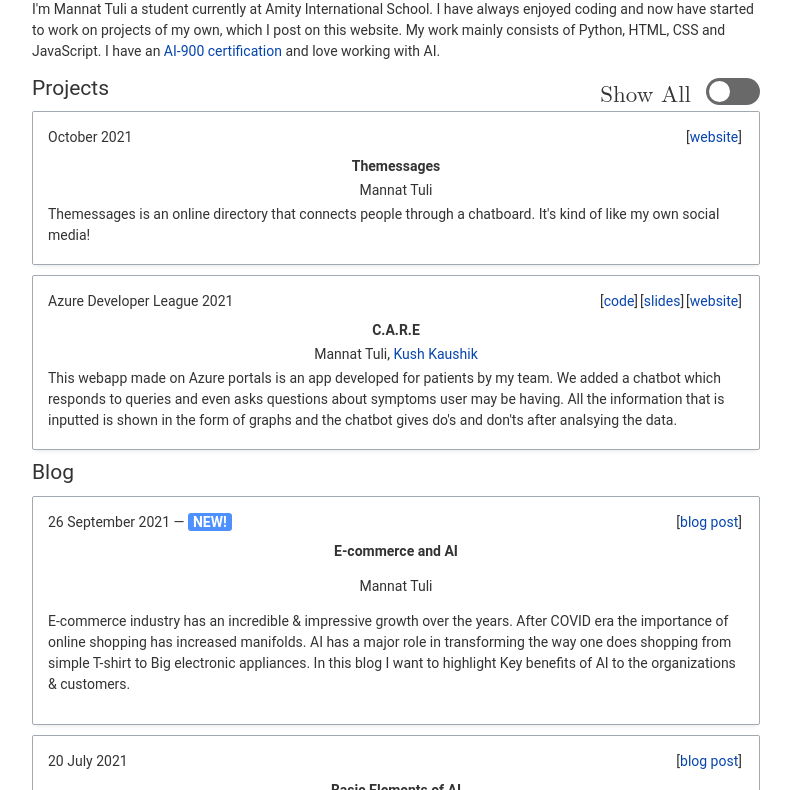
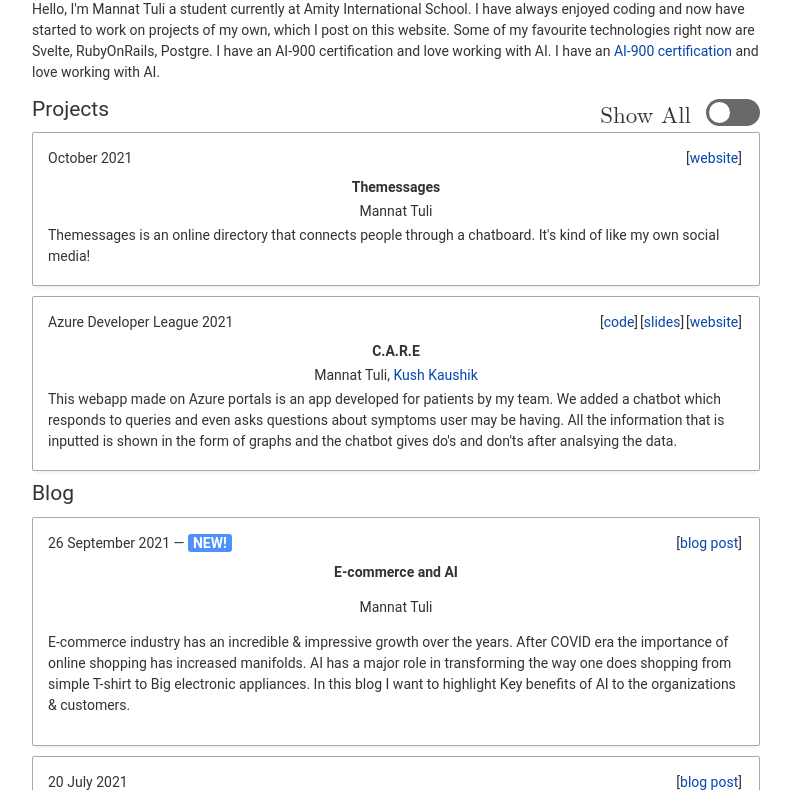
Before and after one commit to mannattuli/mannattuli.github.io, a plain HTML site: page index.html in a window 1280 px wide. Shown: the part 77-867 px from the top of the page, without its empty margins (244-1035 px from the left). Drawn offline with Linux system fonts and the light colour scheme.

Commit message:
changing about

```diff
--- a/index.html
+++ b/index.html
@@ -11,10 +11,7 @@
     <main>
       <h1>Mannat Tuli</h1>
       <p>
-        I'm Mannat Tuli a student currently at Amity International School. I
-        have always enjoyed coding and now have started to work on projects of
-        my own, which I post on this website. My work mainly consists of Python,
-        HTML, CSS and JavaScript. I have an
+        Hello, I'm Mannat Tuli a student currently at Amity International School. I have always enjoyed coding and now have started to work on projects of my own, which I post on this website. Some of my favourite technologies right now are Svelte, RubyOnRails, Postgre. I have an AI-900 certification and love working with AI. I have an
         <a
           href="https://www.linkedin.com/feed/update/urn:li:activity:6797586353921036288/"
           class="textlinks"
```
